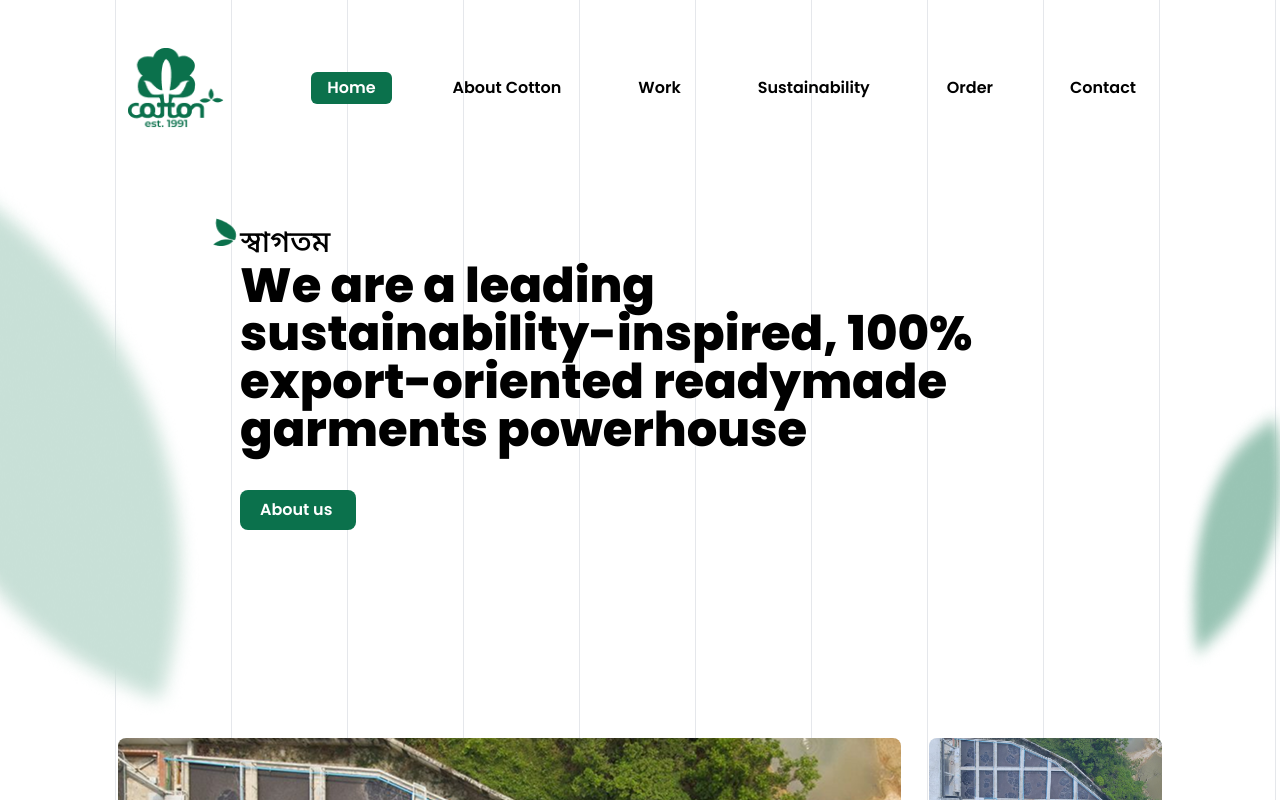
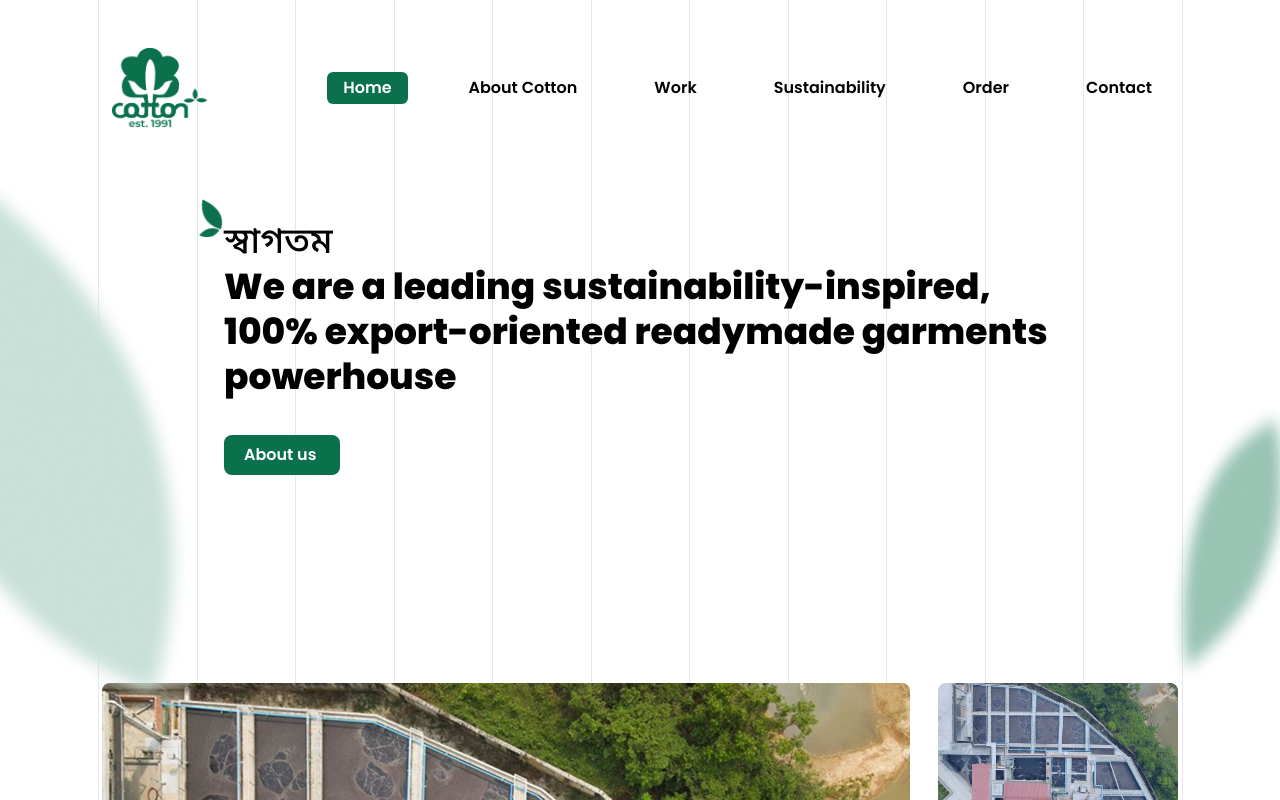
Before and after one commit to cottonSdtNadim/cotton-website-task, a React (Vite) app: page / in a window 1280 px wide. Shown: the top 800 px of the page. Built offline with nearby package versions, Linux system fonts and the light colour scheme.

Commit message:
reposnive header for laptop and monitor

```diff
--- a/src/components/GridWithLine.jsx
+++ b/src/components/GridWithLine.jsx
@@ -1,20 +1,62 @@
+// const GridWithLines = () => {
+//   const numOfLines = 12;
+//   const lines = Array.from({ length: numOfLines }, (_, index) => index)
+
+//   return (
+//     <div className="fixed inset-0 -z-10 pointer-events-none">
+//       {lines.map((line, index) => (
+//         <div
+//           key={index}
+//           className="absolute top-0 bottom-0 w-[1px] bg-gray-200"
+//           style={{
+//             left: `${(index + 1) * 116 - 1}px`,
+//           }}
+//         />
+//       ))}
+//     </div>
+//   )
+// }
+
+// export default GridWithLines
+
+
+
+
+import { useEffect, useState } from "react";
+
 const GridWithLines = () => {
   const numOfLines = 12;
-  const lines = Array.from({ length: numOfLines }, (_, index) => index)
+  const [linePositions, setLinePositions] = useState([]);
+
+  useEffect(() => {
+    const calculateLinePositions = () => {
+      const screenWidth = window.innerWidth;
+      const spacing = screenWidth / (numOfLines + 1); // +1 to leave equal gap on both ends
+
+      const positions = Array.from({ length: numOfLines }, (_, index) => {
+        return (index + 1) * spacing;
+      });
+
+      setLinePositions(positions);
+    };
+
+    calculateLinePositions();
+    window.addEventListener("resize", calculateLinePositions);
+
+    return () => window.removeEventListener("resize", calculateLinePositions);
+  }, []);
 
   return (
     <div className="fixed inset-0 -z-10 pointer-events-none">
-      {lines.map((line, index) => (
+      {linePositions.map((left, index) => (
         <div
           key={index}
-          className="absolute top-0 bottom-0 w-[1px] bg-gray-200"
-          style={{
-            left: `${(index + 1) * 116 - 1}px`,
-          }}
+          className="absolute top-0 bottom-0 w-[0.5px] bg-gray-200"
+          style={{ left: `${left}px` }}
         />
       ))}
     </div>
-  )
-}
+  );
+};
 
-export default GridWithLines
+export default GridWithLines;
--- a/src/main.jsx
+++ b/src/main.jsx
@@ -14,7 +14,7 @@ createRoot(document.getElementById("root")).render(
     <QueryClientProvider client={queryClient}>
       {/* <GridWithLines></GridWithLines>
       <BasicRoute></BasicRoute> */}
-        <div className="mx-auto w-full max-w-screen-xl 2xl:max-w-screen-2xl px-4">
+        <div className="mx-auto w-full max-w-screen-xl 2xl:max-w-screen-2xl">
         <GridWithLines />
         <BasicRoute />
       </div>
--- a/src/pages/Shared/Header.jsx
+++ b/src/pages/Shared/Header.jsx
@@ -12,43 +12,30 @@ const Header = () => {
     <div>
       <Navbar></Navbar>
 
-      <div className="mt-[50px]">
+      <div className="mt-12">
         {" "}
-        {/* xl:mt-12 2xl:mt-16 */}
+        {/* mt-[50px] */}
         <img
           src={leftGreenLeafVector}
           alt=""
-          className="absolute top-30 left-0 w-[200px] h-[600px]"
-          // className="absolute xl:top-30 xl:left-0 xl:w-48 xl:h-screen 2xl:top-40 2xl:left-0 2xl:w-56 2xl:h-screen"
+          // className="absolute top-30 left-0 w-[200px] h-[600px]"
+          className="absolute top-28 left-0 w-48 h-[600px]"
         />
         {/* Header Container */}
-        <div className="relative xl:px-56 2xl:px-60">
-          {" "}
+        <div className="relative px-56">
           {/* px-[231px] */}
           <div className="relative">
             <img
               src={greenLeafSmallIcon}
               alt=""
-              className="absolute top-[-10px] left-[-30px] w-8 h-8"
-              //  className="absolute xl:-top-2.5 xl:-left-8 xl:w-8 xl:h-11 2xl:-top-5 2xl:-left-10 2xl:w-10 2xl:h-14"
+              // className="absolute top-[-10px] left-[-30px] w-8 h-8"
+              className="absolute -top-7 -left-7 w-8 h-11"
             />
             {/* Bengali Text */}
-            <h3
-              className="text-3xl font-medium bengali-text"
-              // className="lg:text-3xl xl:text-4xl font-medium bengali-text"
-              //   style={{ fontFamily: '"Noto Sans Bengali", sans-serif' }}
-            >
-              {/* স্বাগতম */}
-              {bengaliText}
-            </h3>
+            <h3 className="text-4xl font-medium bengali-text">{bengaliText}</h3>
           </div>
           {/* English Text */}
-          <h1
-            className="font-extrabold text-5xl mb-9"
-            // style={{ fontFamily: "Poppins" }}
-          >
-            {/* We are a leading sustainability-inspired, 100% export-oriented
-            readymade garments powerhouse */}
+          <h1 className="font-extrabold text-4xl 2xl:text-5xl mb-9 leading-tight">
             {englishText}
           </h1>
           {/* About Us Button */}
@@ -64,7 +51,8 @@ const Header = () => {
         <img
           src={rightGreenLeafVector}
           alt=""
-          className="absolute top-100 right-0 w-[100px] h-[272px] "
+          // className="absolute top-100 right-0 w-[100px] h-[272px] "
+          className="absolute top-100 right-0 w-28 h-72"
         />
       </div>
     </div>
```
